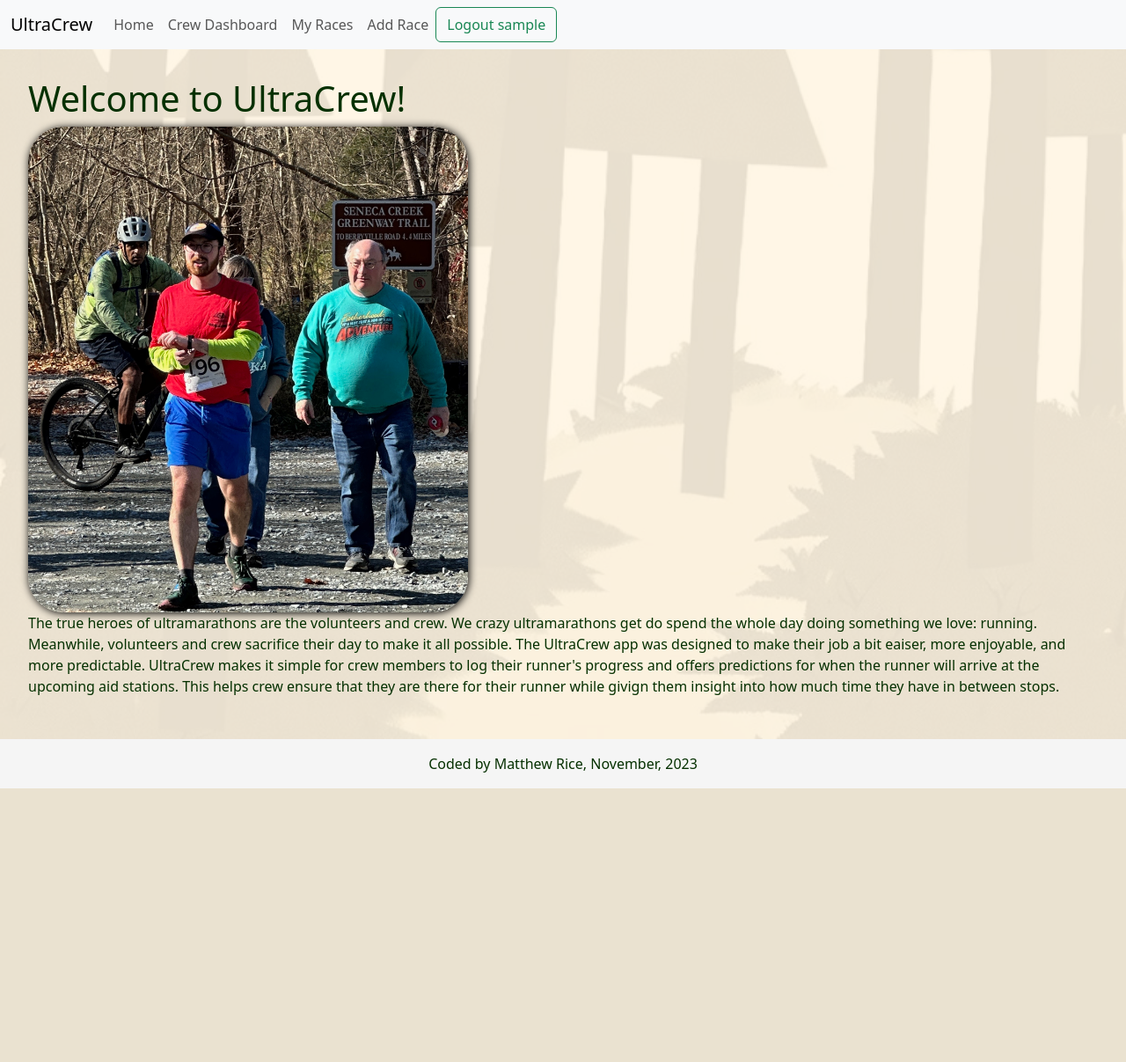
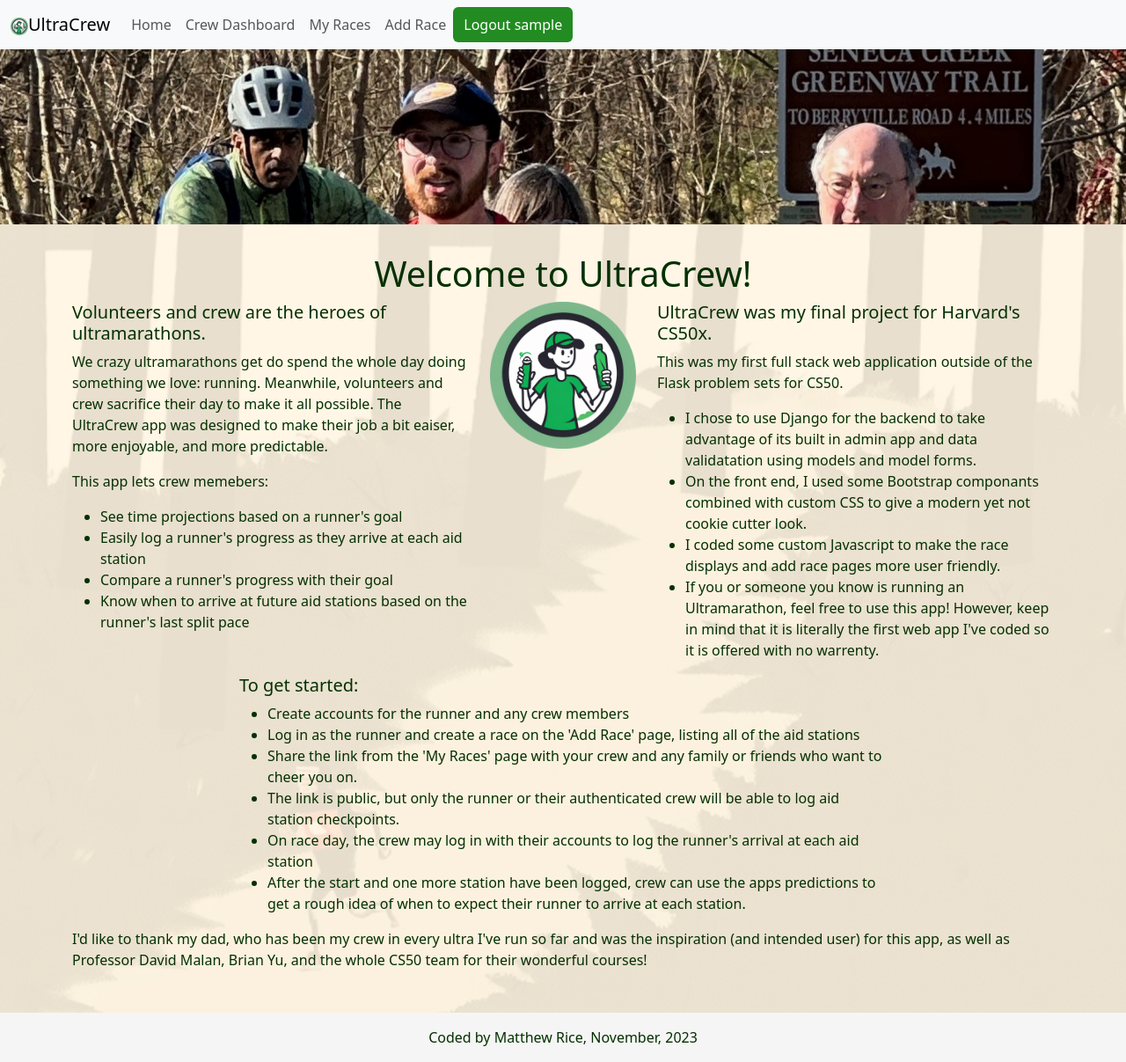
Before and after one commit to Rice-Tech/UltraCrew, a Django app: page / in a window 1280 px wide. Shown: the whole page at 88% size. Before the commit the page ends 896 px from the top, so only its background shows below. Run offline with Django 4.2, Linux system fonts and the light colour scheme; the visitor is signed in with stand-in values (Sample User, id 1).

Commit message:
New homepage design

```diff
--- a/ultracrew/home/templates/home.html
+++ b/ultracrew/home/templates/home.html
@@ -1,14 +1,70 @@
 
 {% extends 'layout.html'%}
 {% load static %}
+{% block header%}
+    <div id="carousel" class="carousel slide" data-bs-ride="carousel">
+        <div class="carousel-inner">
+        <div class="carousel-item active">
+            <img src="{%static 'img/dadAtStoneMill.jpg'%}" alt="An extremely attractive runner, who coded this website, departs an aid station as his portly father looks on" class="d-block w-100" alt="...">
+        </div>
+        <div class="carousel-item">
+            <img src="{%static 'img/stoneMillaidstation.jpeg'%}" class="d-block w-100" alt="...">
+        </div>
+        <div class="carousel-item">
+            <img src="{%static 'img/juneauAidStation.JPG'%}" class="d-block w-100" alt="...">
+        </div>
+        </div>
+    </div>
+{% endblock %}
 {% block content %}
     <h1> Welcome to UltraCrew!</h1>
-    <img src="{%static 'img/dadAtStoneMill.jpg'%}" alt="An extremely attractive runner, who coded this website, departs an aid station as his portly father looks on">
-    <p>The true heroes of ultramarathons are the volunteers and crew. We crazy ultramarathons get do spend the whole
-        day doing something we love: running. Meanwhile, volunteers and crew sacrifice their day to make it all possible.
-        The UltraCrew app was designed to make their job a bit eaiser, more enjoyable, and more predictable.
-        UltraCrew makes it simple for crew members to log their runner's progress and offers predictions for when the runner will arrive at
-        the upcoming aid stations. This helps crew ensure that they are there for their runner while givign them insight into how much time they have
-        in between stops.
-    </p>
+    <div class="container">
+        <div class="row">
+            <div class="col-5">
+
+                <h5>Volunteers and crew are the heroes of ultramarathons.</h3>
+                <p>We crazy ultramarathons get do spend the whole
+                    day doing something we love: running. Meanwhile, volunteers and crew sacrifice their day to make it all possible. The UltraCrew app was designed to make their job a bit eaiser, more enjoyable, and more predictable.</h5>
+                </p>
+                <p> This app lets crew memebers:</p>
+                <ul>
+                    <li>See time projections based on a runner's goal</li>
+                    <li>Easily log a runner's progress as they arrive at each aid station</li>
+                    <li>Compare a runner's progress with their goal</li>
+                    <li>Know when to arrive at future aid stations based on the runner's last split pace</li>
+                </ul>
+
+            </div>
+            <div class="col-2">
+                <img class="largeLogo" src="{%static 'img/UltraCrewLogo.png'%}">
+            </div>
+            <div class="col-5">
+                <h5>UltraCrew was my final project for Harvard's CS50x.</h5>
+                <p>This was my first full stack web application outside of the Flask problem sets for CS50.
+                <ul>
+                    <li>I chose to use Django for the backend to take advantage of its built in admin app and data validatation using models and model forms.</li>
+                    <li>On the front end, I used some Bootstrap componants combined with custom CSS to give a modern yet not cookie cutter look.</li>
+                    <li>I coded some custom Javascript to make the race displays and add race pages more user friendly.</li>
+                    <li>If you or someone you know is running an Ultramarathon, feel free to use this app! However, keep in mind that it is literally the first web app I've coded so it is offered with no warrenty.
+                </ul>
+            </div>
+        </div>
+        <div class="row">
+            <div class="col-2"></div>
+            <div class="col-8">
+                <h5>To get started:</h5>
+                <ul>
+                    <li>Create accounts for the runner and any crew members</li>
+                    <li>Log in as the runner and create a race on the 'Add Race' page, listing all of the aid stations</li>
+                    <li>Share the link from the 'My Races' page with your crew and any family or friends who want to cheer you on.</li>
+                    <li>The link is public, but only the runner or their authenticated crew will be able to log aid station checkpoints.</li>
+                    <li>On race day, the crew may log in with their accounts to log the runner's arrival at each aid station</li>
+                    <li>After the start and one more station have been logged, crew can use the apps predictions to get a rough idea of when to expect their runner to arrive at each station.</li>
+                </ul>
+
+            </div>
+            <div class="col-2"></div>
+        </div>
+        <p>I'd like to thank my dad, who has been my crew in every ultra I've run so far and was the inspiration (and intended user) for this app, as well as Professor David Malan, Brian Yu, and the whole CS50 team for their wonderful courses!</p>
+    </div>
 {% endblock %}
--- a/ultracrew/runner/forms.py
+++ b/ultracrew/runner/forms.py
@@ -37,8 +37,9 @@ class RaceRegistrationForm(ModelForm):
 
 
 class AidStationForm(ModelForm):
+    distance = forms.FloatField(label = "Distance", widget=forms.NumberInput(attrs = {'placeholder': "Distance in miles", 'min':0.1, 'step':0.1, 'class':"distanceInput"}))
     class Meta:
-        model: AidStation
-        fields: ['name', 'distance']
+        model = AidStation
+        fields = ['name', 'distance']
 
 StationFormSet = modelformset_factory(AidStation, fields= ['name', 'distance'], extra=7, max_num=20)
--- a/ultracrew/static/style.css
+++ b/ultracrew/static/style.css
@@ -1,51 +1,128 @@
-body{
+body {
     background-image: url("img/runnerbg.jpeg");
     background-size: cover;
-    color:#053000;
+    color: #053000;
 }
-main{
+
+main {
     background-color: #fff6e4e6;
-    padding: 2em;
+    padding: 2em 2em;
 }
-.divider{
+
+.navbar{
+    position: fixed;
+    width: 100vw;
+    z-index: 10000;
+}
+.navbar + * {
+    padding-top: 55px;
+}
+
+.divider {
     height: 2px;
     width: 100%;
     background-color: #053000;
     margin: 1em auto;
 }
-footer{
+
+footer {
     background-color: whitesmoke;
     align-items: center;
     text-align: center;
     padding: 1em;
-    width:100%;
+    width: 100%;
     margin: auto;
 }
 
-a{
+a {
     color: forestgreen;
 }
-#raceForm{
+
+#raceForm {
     margin: 0 auto;
-    display: flex;
-    align-items: center;
+    width: 75vw;
 }
-form{
+
+form {
     margin: 0 auto;
 }
-h3{
+
+h3 {
     text-align: center;
     margin: 0 auto;
 }
-.btn-primary{
+
+.btn-primary {
     background-color: forestgreen;
     border: chartreuse;
 }
-.btn-primary:hover, .btn-primary:active{
+
+.btn-primary:hover,
+.btn-primary:active {
     background-color: darkgreen;
 }
-img{
+
+/*img{
     width: min(50%, 500px);
     border-radius: 40px;
     box-shadow: black 1px 1px 10px;
+}*/
+.carousel {
+    margin: auto auto;
 }
+
+.carousel-item img {
+    object-fit: cover;
+    object-position: center 20%;
+    width: 100%;
+    height: auto;
+    max-height: 25vh;
+}
+
+table {
+    width: 100%;
+    padding: 1vh 1vw;
+    font-size: min(4vw, 1em);
+
+}
+table .btn {
+    font-size: min(4vw, 1em);
+    padding: min(6px, 1vh) min(12px, 1vw);
+}
+
+.stationForm input {
+    margin: 3px 3px;
+    flex: 1 1 auto;
+    width: 50%;
+}
+.stationForm{
+    display: flex;
+}
+.raceFormSection input{
+    width: min(400px, 30%)
+}
+.raceFormSection label{
+    width: min(400px, 30%);
+}
+.bold{
+    font-weight: bold;
+}
+.raceFormSection{
+    align-items: center;
+    margin: 0 auto;
+}
+.flex{
+    display: flex;
+    flex-wrap: wrap;
+}
+.icon{
+    width: 20px;
+    object-fit: contain;
+    vertical-align: auto;
+}
+.largeLogo{
+    max-width: 100%;
+}
+h1{
+    text-align: center;
+}
--- a/ultracrew/templates/layout.html
+++ b/ultracrew/templates/layout.html
@@ -6,12 +6,13 @@
         <link href="https://cdn.jsdelivr.net/npm/bootstrap@5.3.2/dist/css/bootstrap.min.css" rel="stylesheet" integrity="sha384-T3c6CoIi6uLrA9TneNEoa7RxnatzjcDSCmG1MXxSR1GAsXEV/Dwwykc2MPK8M2HN" crossorigin="anonymous">
         {% load static %}
         <link rel="stylesheet" href="{% static "style.css" %}">
+        <link rel="icon" href="{% static 'img/UltraCrewLogo.png'%}">
     </head>
     <body>
         <header>
             <nav class="navbar navbar-expand-lg bg-body-tertiary">
                 <div class="container-fluid">
-                <a class="navbar-brand" href="">UltraCrew</a>
+                <a class="navbar-brand" href=""><img class= "icon" src="{% static 'img/UltraCrewLogo.png' %}">UltraCrew</a>
                 <button class="navbar-toggler" type="button" data-bs-toggle="collapse" data-bs-target="#navbarNavAltMarkup" aria-controls="navbarNavAltMarkup" aria-expanded="false" aria-label="Toggle navigation">
                     <span class="navbar-toggler-icon"></span>
                 </button>
@@ -24,7 +25,7 @@
                             <a class="nav-link" href="{% url 'runner:addRace' %}">Add Race</a>
                             <form class="d-flex" class="logout-link" action="{% url 'accounts:logout' %}" method="POST">
                                 {% csrf_token %}
-                                <button class="btn btn-outline-success" type="submit">Logout {{user}}</button>
+                                <button class="btn btn-primary" type="submit">Logout {{user}}</button>
                             </form>
                         {% else %}
                             <a class="nav-link" href="{% url 'accounts:login' %}">Log In</a>
@@ -34,6 +35,9 @@
                 </div>
                 </div>
             </nav>
+            {% block header %}
+            {% endblock %}
+            <div></div>
         </header>
         <main>
             {% block content %}
```
Also changed, not shown: ultracrew/runner/templates/runner/addRace.html (+8 -5 lines), ultracrew/runner/templates/runner/runnerPage.html (+13 -13 lines), ultracrew/static/img/UltraCrewLogo.png (added), ultracrew/static/img/greenway.jpeg (added), ultracrew/static/img/juneauAidStation.JPG (added), 1 other file.
